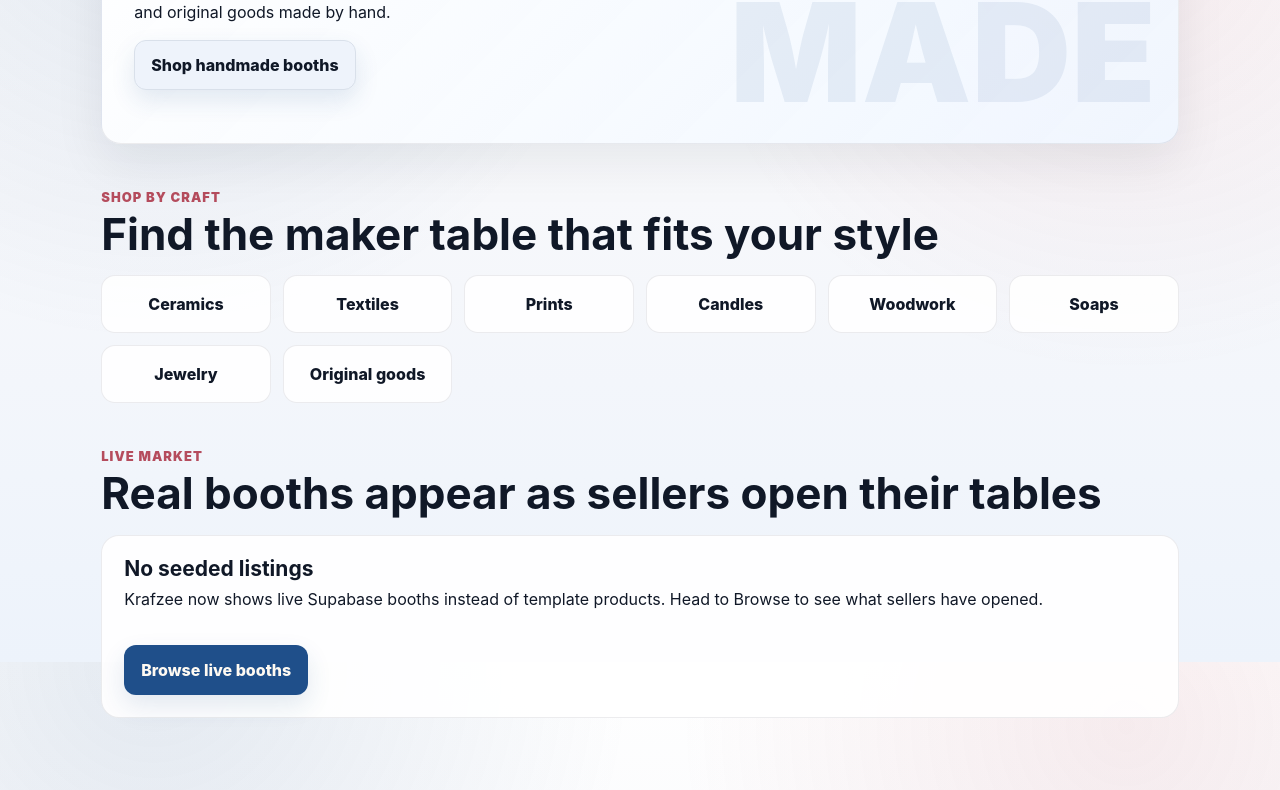
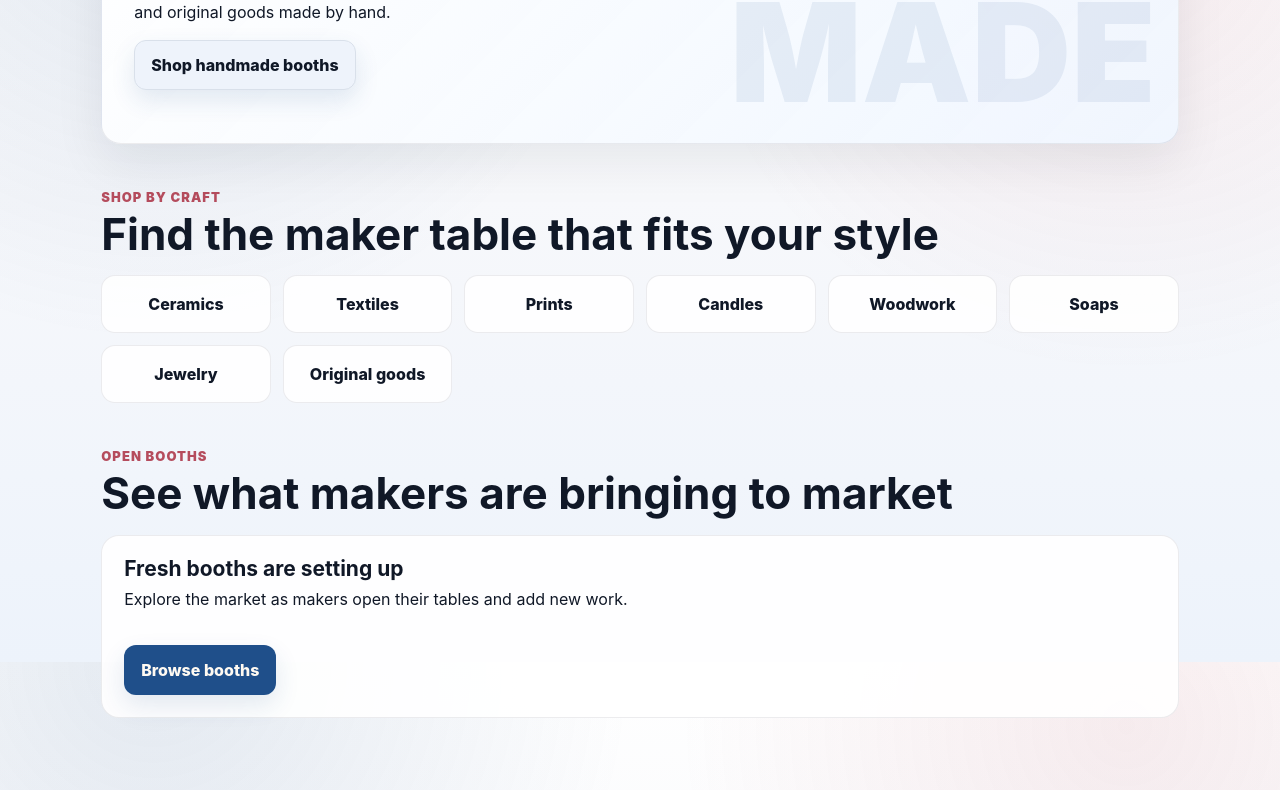
Before and after one commit to Packcw8/krafzee, a React (Vite) app: page / in a window 1280 px wide. Shown: the part 938-1728 px from the top of the page. Built offline with nearby package versions, Linux system fonts and the light colour scheme; no server answers.

Commit message:
Remove internal placeholder copy

```diff
--- a/src/pages/Browse.jsx
+++ b/src/pages/Browse.jsx
@@ -63,7 +63,7 @@ function Browse() {
       {isLoading && (
         <article className="state-card">
           <h2>Setting up the booth tables</h2>
-          <p>Fetching the latest Krafzee booths from Supabase.</p>
+          <p>Gathering the latest maker booths.</p>
         </article>
       )}
 
@@ -76,8 +76,8 @@ function Browse() {
 
       {!isLoading && !error && booths.length === 0 && (
         <article className="state-card">
-          <h2>No booths yet</h2>
-          <p>Add rows to the booths table to start filling the handmade market.</p>
+          <h2>No booths are open yet</h2>
+          <p>Check back soon as makers begin setting up their tables.</p>
         </article>
       )}
 
--- a/src/pages/Home.jsx
+++ b/src/pages/Home.jsx
@@ -60,18 +60,15 @@ function Home() {
 
       <section className="section">
         <div className="section-heading">
-          <p className="eyebrow">Live market</p>
-          <h2>Real booths appear as sellers open their tables</h2>
+          <p className="eyebrow">Open booths</p>
+          <h2>See what makers are bringing to market</h2>
         </div>
         <article className="state-card">
-          <h3>No seeded listings</h3>
-          <p>
-            Krafzee now shows live Supabase booths instead of template products.
-            Head to Browse to see what sellers have opened.
-          </p>
+          <h3>Fresh booths are setting up</h3>
+          <p>Explore the market as makers open their tables and add new work.</p>
           <div className="hero-actions">
             <Link className="button button-primary" to="/browse">
-              Browse live booths
+              Browse booths
             </Link>
           </div>
         </article>
--- a/src/pages/Listing.jsx
+++ b/src/pages/Listing.jsx
@@ -46,7 +46,7 @@ function Listing() {
     return (
       <article className="state-card">
         <h1>Loading listing</h1>
-        <p>Checking the live market table.</p>
+        <p>Checking the market table.</p>
       </article>
     )
   }
--- a/src/pages/SellerProfileSetup.jsx
+++ b/src/pages/SellerProfileSetup.jsx
@@ -32,8 +32,8 @@ function SellerProfileSetup() {
         </label>
       </form>
       <p className="helper-note">
-        These fields are a setup preview for now. Booth saving can connect to
-        your database once the product flow is ready.
+        Keep it simple and welcoming. Shoppers should know what you bring to
+        the market and where your booth feels at home.
       </p>
     </OnboardingShell>
   )
```
